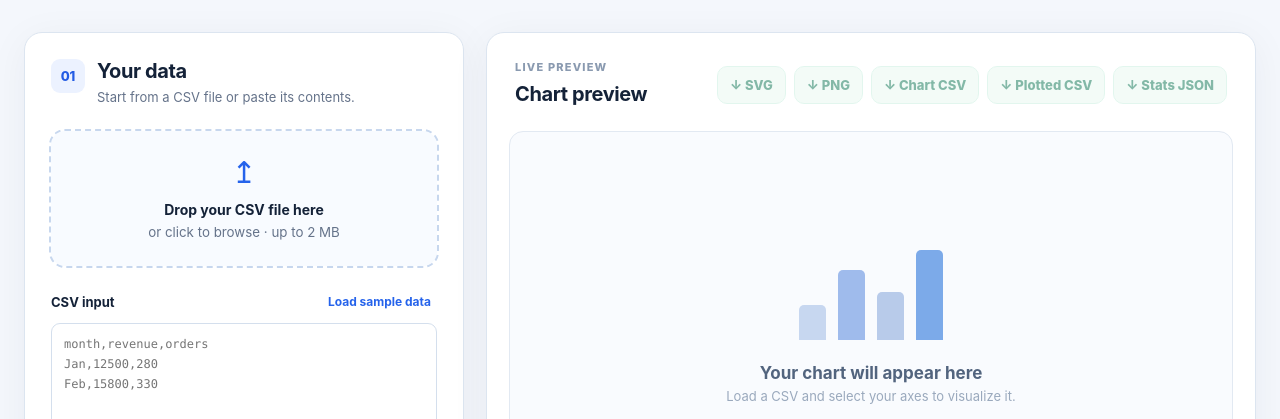
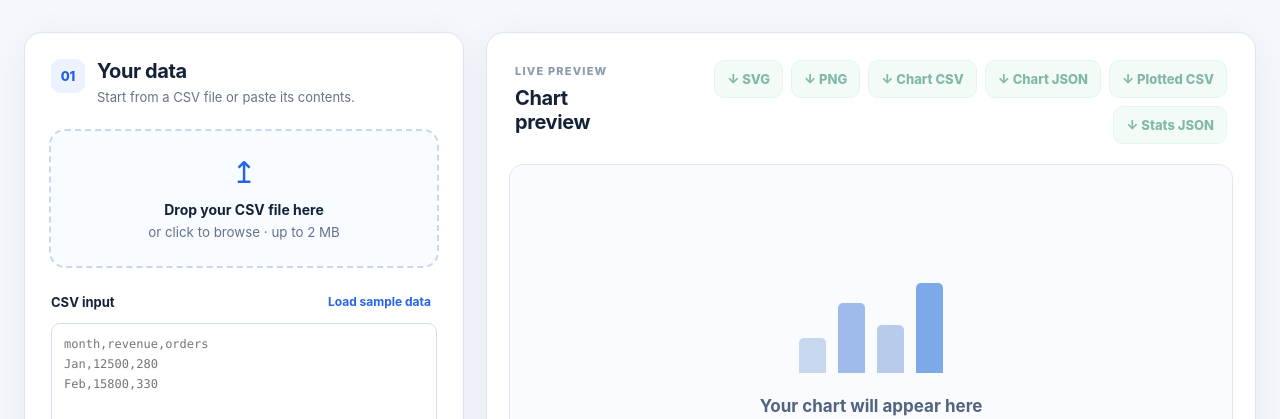
Before and after one commit to MeiRR17/csv-chart, a plain HTML site: page index.html in a window 1280 px wide. Shown: the part 381-800 px from the top of the page. Drawn offline with Linux system fonts and the light colour scheme.

Commit message:
feat: export complete prepared chart data as JSON

```diff
--- a/index.html
+++ b/index.html
@@ -81,6 +81,7 @@
             <button id="export" type="button" class="button export" disabled>↓ SVG</button>
             <button id="export-png" type="button" class="button export" disabled>↓ PNG</button>
             <button id="export-data" type="button" class="button export" disabled>↓ Chart CSV</button>
+            <button id="export-json-data" type="button" class="button export" disabled>↓ Chart JSON</button>
             <button id="export-plotted-data" type="button" class="button export" disabled title="Export only the points actually drawn on this chart">↓ Plotted CSV</button>
             <button id="export-statistics" type="button" class="button export" disabled>↓ Stats JSON</button>
           </div></div>
```
